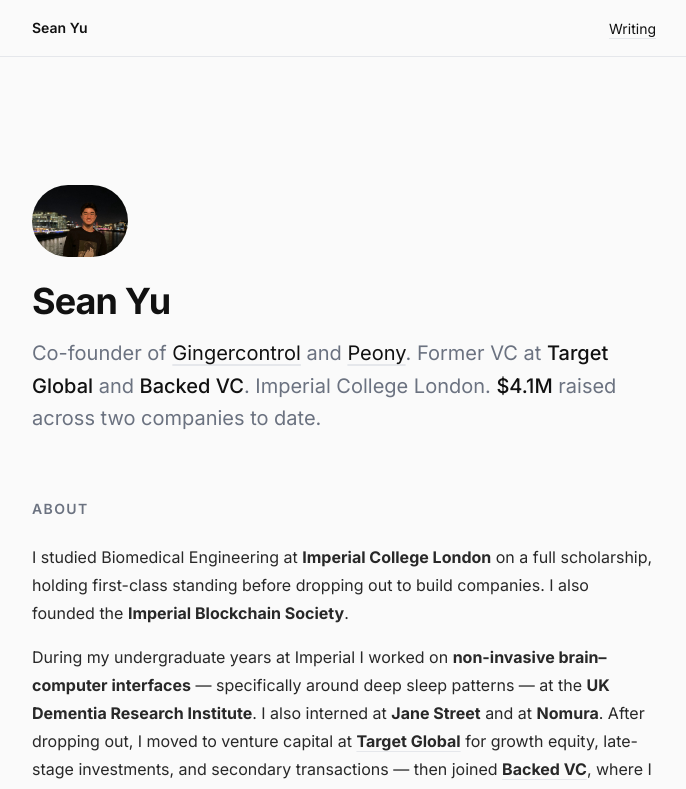
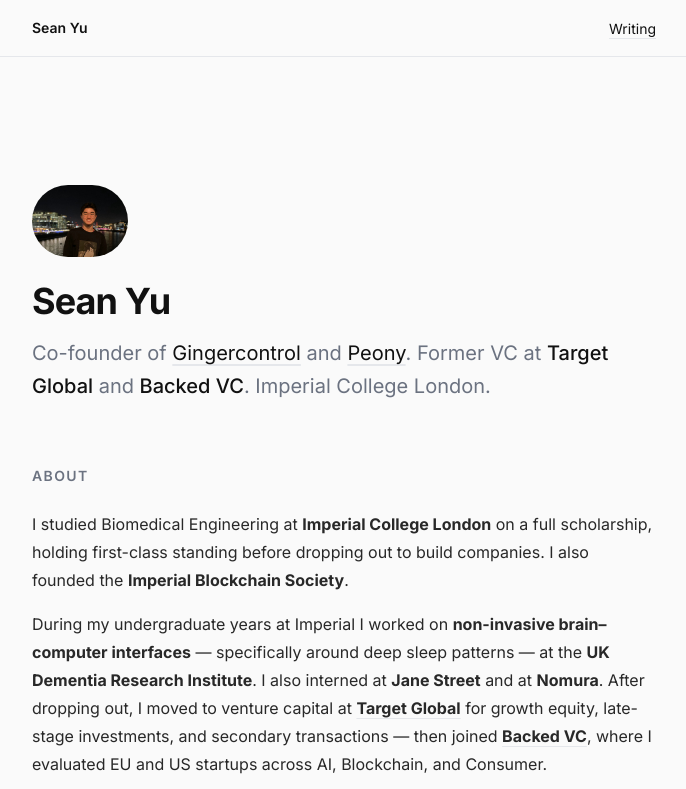
Before and after one commit to lolzfag/seanyu-site, a Next.js app: page / in a window 1280 px wide. Shown: the top 789 px of the page, without its empty margins (296-982 px from the left). Built offline with nearby package versions, Linux system fonts and the light colour scheme.

Commit message:
Drop $4.1M cumulative raise from hero subtitle
Reads too flashy in the headline; the per-company figures still live
in the About paragraphs and company cards, which is enough.

Co-Authored-By: Claude Opus 4.7 (1M context) <noreply@anthropic.com>

```diff
--- a/src/app/page.tsx
+++ b/src/app/page.tsx
@@ -47,9 +47,7 @@ export default function Home() {
             </strong>{" "}
             and{" "}
             <strong className="text-foreground font-medium">Backed VC</strong>
-            . Imperial College London.{" "}
-            <strong className="text-foreground font-medium">$4.1M</strong>{" "}
-            raised across two companies to date.
+            . Imperial College London.
           </p>
         </header>
 
```
